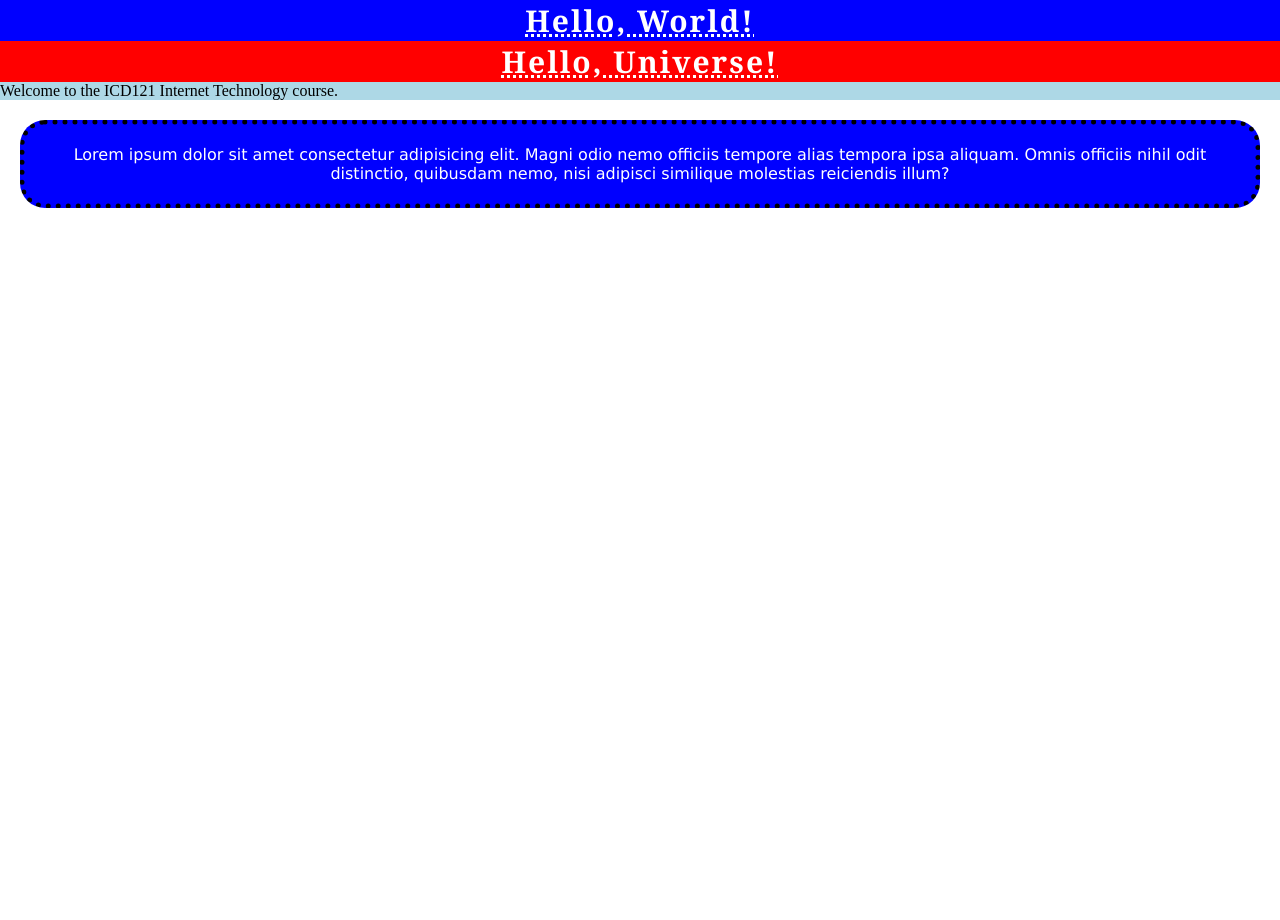
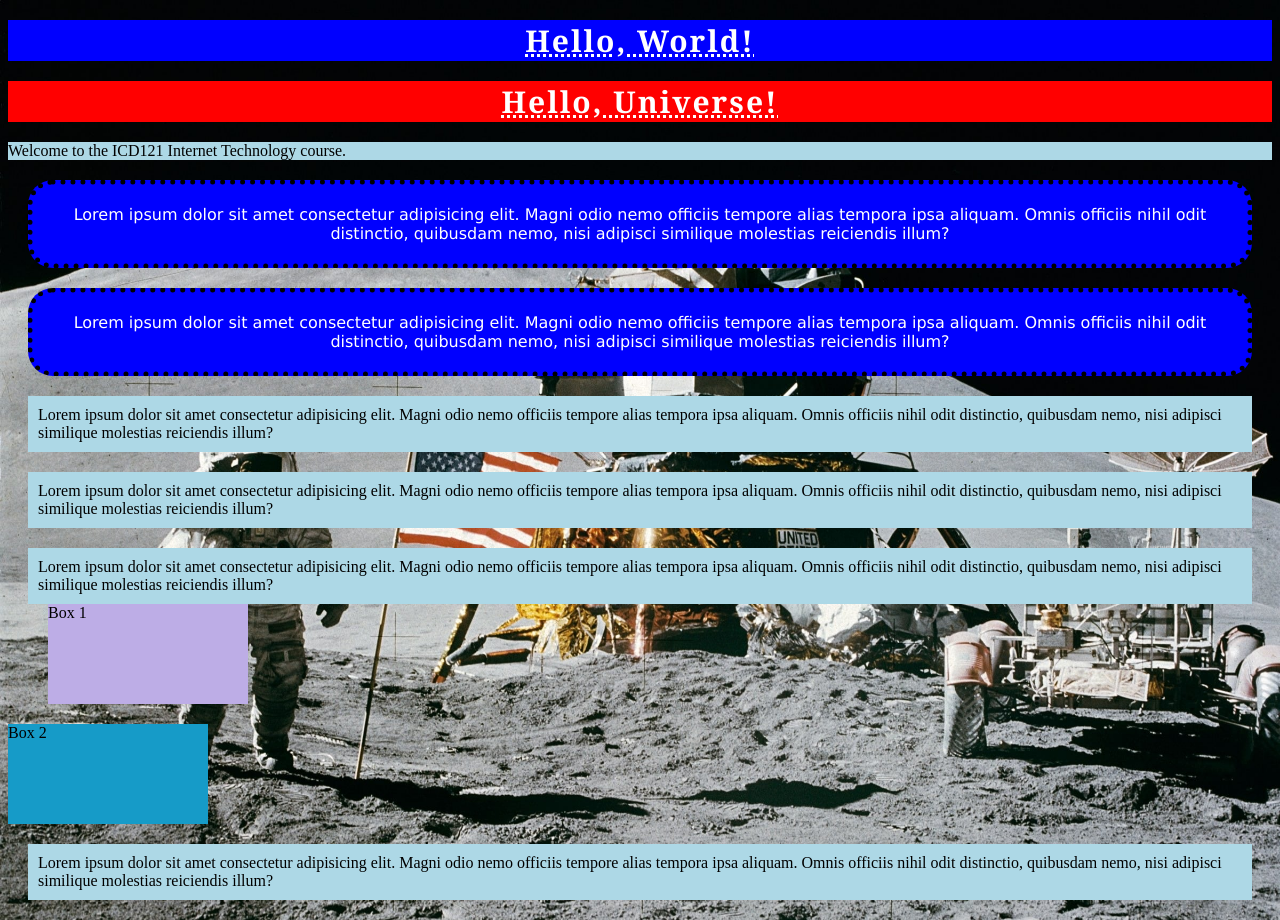
Before and after one commit to rehan-sandul/internet-technology-Day03, a plain HTML site: page index.html in a window 1280 px wide. Before the commit the page ends 800 px from the top, so only its background shows below. Drawn offline with Linux system fonts and the light colour scheme.

Commit message:
add box and position change

```diff
--- a/css/style.css
+++ b/css/style.css
@@ -6,11 +6,15 @@
 
     p {
         background-color: lightblue;
-    }
+    }*/
 
-    body{
-        background-color: lightgray;
-    } */
+body {
+    background-image:url('../img/wikiimages-space-station-60615.jpg');
+    background-size: cover;
+    background-repeat: no-repeat;
+    background-attachment: fixed;
+    background-position: center;
+}
 .bg-blue-h1 {
     background-color: blue;
     color: white;
@@ -57,16 +61,31 @@
     background-color: lightblue;
 }
 
-* {
+/* * {
     background-color: white;
     margin: 0;
     padding: 0;
 }
+ */
 
-body {
-    background-image:url('../img/background-image.jpg');
-    background-size: cover;
-    background-repeat: no-repeat;
-    background-attachment: fixed;
-    background-position: center;
+ .pg02-background {
+    background-color: lightblue;
+    margin: 20px;
+    padding: 10px;
 }
+
+#box1 {
+    background-color: rgb(189, 173, 230);
+    width: 200px;
+    height: 100px;
+    position: relative;
+    left: 40px;
+    bottom: 20px;
+
+}
+#box2 {
+    background-color: rgb(22, 155, 200);
+    width: 200px;
+    height: 100px;
+
+}
--- a/index.html
+++ b/index.html
@@ -14,9 +14,34 @@
     <h1 class="bg-red-h1">Hello, Universe!</h1>
 
     <p id="pg-background">Welcome to the ICD121 Internet Technology course.</p>
-    <p class="bg-blue-p">Lorem ipsum dolor sit amet consectetur adipisicing elit. Magni odio nemo officiis tempore alias tempora ipsa
+    <p class="bg-blue-p">Lorem ipsum dolor sit amet consectetur adipisicing elit. Magni odio nemo officiis tempore alias
+        tempora ipsa
         aliquam. Omnis officiis nihil odit distinctio, quibusdam nemo, nisi adipisci similique molestias reiciendis
         illum?</p>
+    <p class="bg-blue-p">Lorem ipsum dolor sit amet consectetur adipisicing elit. Magni odio nemo officiis tempore alias
+        tempora ipsa
+        aliquam. Omnis officiis nihil odit distinctio, quibusdam nemo, nisi adipisci similique molestias reiciendis
+        illum?</p>
+    <p class="pg02-background">Lorem ipsum dolor sit amet consectetur adipisicing elit. Magni odio nemo officiis tempore alias
+        tempora ipsa
+        aliquam. Omnis officiis nihil odit distinctio, quibusdam nemo, nisi adipisci similique molestias reiciendis
+        illum?</p>
+    <p class="pg02-background">Lorem ipsum dolor sit amet consectetur adipisicing elit. Magni odio nemo officiis tempore alias
+        tempora ipsa
+        aliquam. Omnis officiis nihil odit distinctio, quibusdam nemo, nisi adipisci similique molestias reiciendis
+        illum?</p>
+    <p class="pg02-background">Lorem ipsum dolor sit amet consectetur adipisicing elit. Magni odio nemo officiis tempore alias
+        tempora ipsa
+        aliquam. Omnis officiis nihil odit distinctio, quibusdam nemo, nisi adipisci similique molestias reiciendis
+        illum?</p>
+        <div id="box1">Box 1</div>
+        <div id="box2">Box 2</div>
+
+    <p class="pg02-background">Lorem ipsum dolor sit amet consectetur adipisicing elit. Magni odio nemo officiis tempore alias
+        tempora ipsa
+        aliquam. Omnis officiis nihil odit distinctio, quibusdam nemo, nisi adipisci similique molestias reiciendis
+        illum?</p>
+
 </body>
 
 </html>
```
Also changed, not shown: img/wikiimages-space-station-60615.jpg (added).
